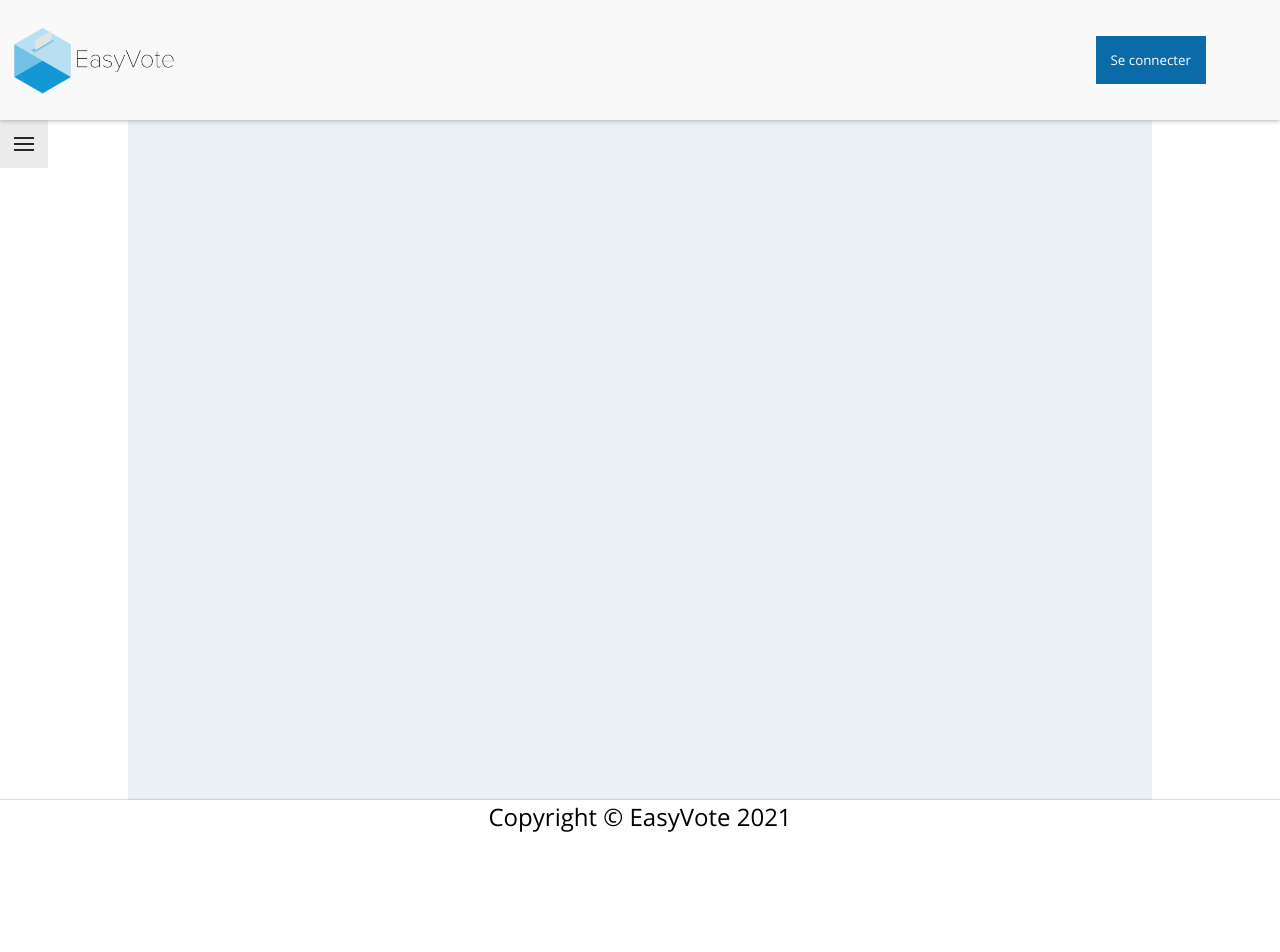
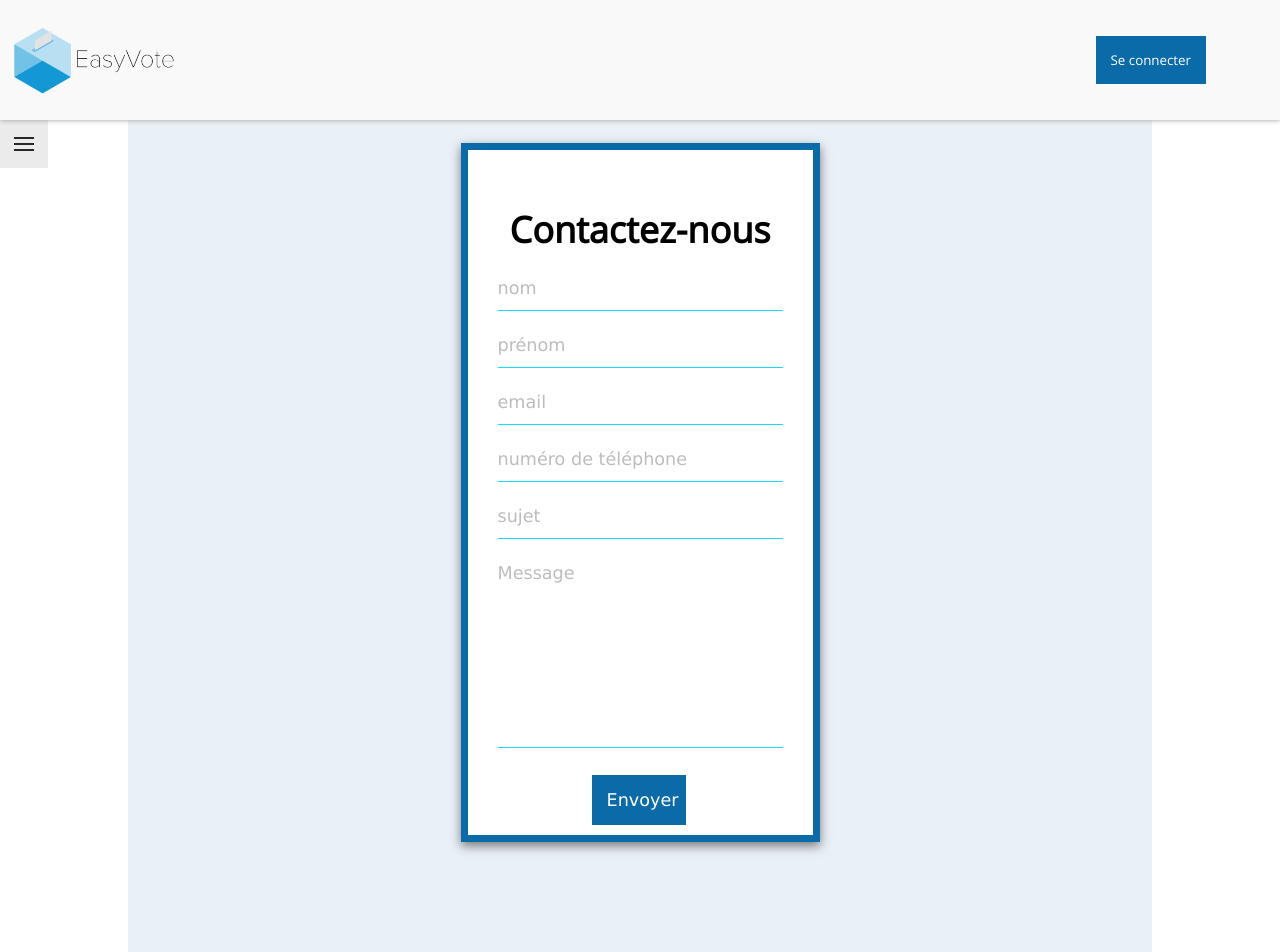
Before and after one commit to emkyu404/EasyVote, a React (Create React App) app in the folder client/: page /contact in a window 1280 px wide. Shown: the top 952 px of the page. Before the commit the page ends 833 px from the top, so only its background shows below. Built offline with nearby package versions, Linux system fonts and the light colour scheme.

Commit message:
"profil et contact"

```diff
--- a/client/package.json
+++ b/client/package.json
@@ -8,6 +8,7 @@
     "@testing-library/react": "^11.1.0",
     "@testing-library/user-event": "^12.1.10",
     "axios": "^0.21.0",
+    "emailjs-com": "^3.1.0",
     "hamburger-react": "^2.4.1",
     "radium": "^0.26.1",
     "react": "^17.0.1",
--- a/client/src/App.js
+++ b/client/src/App.js
@@ -5,16 +5,17 @@ import Header from './components/Header'
 import Home from './components/Home'
 import Elections from './components/Elections'
 import Profil from './components/Profil'
+import Contact from './components/Contact'
 import Login from './components/LoginUser'
 import Footer from './components/Footer'
 import NotConnected from './components/NotConnected'
 import { Sling as Hamburger } from 'hamburger-react'
 import ClickAwayListener from '@material-ui/core/ClickAwayListener'
-import {BrowserRouter as Router, Switch, Route, Link} from "react-router-dom";
-import {useHistory} from "react-router-dom";
+import { BrowserRouter as Router, Switch, Route, Link } from "react-router-dom";
+import { useHistory } from "react-router-dom";
 
 function App() {
-  const [currentUser, setCurrentUser] = useState({idAdmin : "", emailAdmin: "", idCitoyen: "", nomCitoyen: "", prenomCitoyen: "", emailCitoyen: "", idAdresse: "", idElecteur: ""})
+  const [currentUser, setCurrentUser] = useState({ idAdmin: "", emailAdmin: "", idCitoyen: "", nomCitoyen: "", prenomCitoyen: "", emailCitoyen: "", idAdresse: "", idElecteur: "" })
   const [loginError, setLoginError] = useState("");
   const [showMenu, setShowMenu] = useState(false)
   const [render, setRender] = useState(false)
@@ -38,10 +39,10 @@ function App() {
    * Vérifie si l'idCitoyen est vide ou non, en conséquence modifie la state connected à true ou false
    */
   const handleConnected = () => {
-    if(currentUser.idCitoyen === "" && currentUser.idAdmin === ""){
+    if (currentUser.idCitoyen === "" && currentUser.idAdmin === "") {
       console.log("User not connected")
       setConnected(false)
-    } else{
+    } else {
       console.log("User connected : " + currentUser.idCitoyen)
       setConnected(true)
     }
@@ -52,38 +53,38 @@ function App() {
   }
 
   const desactivateMenu = () => {
-    if(showMenu){
+    if (showMenu) {
       document.querySelector('div[class="hamburger-react"').click()
     }
   }
 
   const login = async (email, password) => {
-    const response = await Axios.post("http://localhost:3001/login", {email : email, password : password})
-    if (response.data.message){
+    const response = await Axios.post("http://localhost:3001/login", { email: email, password: password })
+    if (response.data.message) {
       setLoginError(response.data.message);
-    }else{
+    } else {
       setCurrentUser(response.data)
     }
     //window.location.replace("/")
   };
 
 
-  const loginAdmin = (email, password)=>{
-    Axios.post("http://localhost:3001/loginAdmin", {email : email, password : password}).then((response)=>{
-      if (response.data.message){
+  const loginAdmin = (email, password) => {
+    Axios.post("http://localhost:3001/loginAdmin", { email: email, password: password }).then((response) => {
+      if (response.data.message) {
         setLoginError(response.data.message);
-      }else{
+      } else {
         setCurrentUser(response.data);
       }
     });
   };
 
   const disconnect = async () => {
-    await Axios.post("http://localhost:3001/disconnect").then((response)=>{
-      if (response.data.message){
+    await Axios.post("http://localhost:3001/disconnect").then((response) => {
+      if (response.data.message) {
         console.log(response.data.message);
-        setCurrentUser({idAdmin : "", emailAdmin: "", idCitoyen: "", nomCitoyen: "", prenomCitoyen: "", emailCitoyen: "", idAdresse: "", idElecteur: ""});
-      }else{
+        setCurrentUser({ idAdmin: "", emailAdmin: "", idCitoyen: "", nomCitoyen: "", prenomCitoyen: "", emailCitoyen: "", idAdresse: "", idElecteur: "" });
+      } else {
         console.log("Vous n'avez pas réussi à vous deconnecter");
       }
     });
@@ -96,16 +97,17 @@ function App() {
 
       <Router>
         {/* Header */}
-         <Header onDisconnection={disconnect} isConnected={connected}/>
+        <Header onDisconnection={disconnect} isConnected={connected} />
         {/* Tout ce qu'il y a sous la page */}
         <ClickAwayListener onClickAway={desactivateMenu}>
-          <div className={"flex-row "+ (showMenu ? "shown" : "hidden")}>
+          <div className={"flex-row " + (showMenu ? "shown" : "hidden")}>
 
             {/* Si le state showMenu vrai, affiche le menu */}
             <div className="menu-container ">
-                        <Link to="/" style={{ textDecoration : "none" }}><div className="menu-item">Accueil</div></Link>
-                        <Link to="/elections" style={{ textDecoration : "none" }}><div className="menu-item">Elections</div></Link>
-                        <Link to="/profil" style={{ textDecoration : "none" }}><div className="menu-item">Profil</div></Link>
+              <Link to="/" style={{ textDecoration: "none" }}><div className="menu-item">Accueil</div></Link>
+              <Link to="/elections" style={{ textDecoration: "none" }}><div className="menu-item">Elections</div></Link>
+              <Link to="/profil" style={{ textDecoration: "none" }}><div className="menu-item">Profil</div></Link>
+              <Link to="/contact" style={{ textDecoration: "none" }}><div className="menu-item">Contact</div></Link>
             </div>
 
             {/* Toujours visible, change le component afficher en fonction de l'adresse correspondante (par défaut '/' correspond au component Home) */}
@@ -113,7 +115,7 @@ function App() {
               <div className={"hamburger-container " + (showMenu ? "button-close-active" : "button-close-inactive")}>
                 <Hamburger label="Show Menu" size={20} color="#272729" onToggle={() => {
                   toggleMenu()
-                  }}  />
+                }} />
               </div>
             </div>
           </div>
@@ -125,13 +127,16 @@ function App() {
               <Home />
             </Route>
             <Route exact path="/elections">
-                    {connected? <Elections /> : <NotConnected />}
+              {connected ? <Elections /> : <NotConnected />}
             </Route>
             <Route exact path="/profil">
-                    {connected? <Profil /> : <NotConnected />}
+              {connected ? <Profil /> : <NotConnected />}
+            </Route>
+            <Route exact path="/contact">
+              <Contact />
             </Route>
             <Route exact path="/login">
-                    <Login onLogin={login}/>
+              <Login onLogin={login} />
             </Route>
           </Switch>
         </div>
--- /dev/null
+++ b/client/src/components/Contact.js
@@ -0,0 +1,49 @@
+import emailjs from "emailjs-com";
+import React from 'react';
+
+export default function ContactUs() {
+
+    function sendEmail(e) {
+        e.preventDefault();
+
+        emailjs.sendForm('service_btyu4pb', 'template_nd7o35g', e.target, 'user_i6c320cLnwcR81VHCJfhi')
+            .then((result) => {
+                console.log(result.text);
+            }, (error) => {
+                console.log(error.text);
+            });
+        e.target.reset()
+    }
+
+    return (
+
+        <div className='contact-form'>
+            <form onSubmit={sendEmail} className='contact_form'>
+                <h2>Contactez-nous</h2>
+                <div className="form-content">
+                    <div>
+                        <input type="text" placeholder="nom" name="lastName" />
+                    </div>
+                    <div>
+                        <input type="text" placeholder="prénom" name="name" />
+                    </div>
+                    <div>
+                        <input type="email" placeholder="email" name="email" />
+                    </div>
+                    <div>
+                        <input type="text" placeholder="numéro de téléphone" name="phone" />
+                    </div>
+                    <div>
+                        <input type="text" placeholder="sujet" name="subject" />
+                    </div>
+                    <div>
+                        <textarea id="" cols="30" rows="8" placeholder="Message" name="message"></textarea>
+                    </div>
+                    <div>
+                        <input type="submit" className="button" value="Envoyer"></input>
+                    </div>
+                </div>
+            </form>
+        </div>
+    )
+}
--- a/client/src/components/Profil.js
+++ b/client/src/components/Profil.js
@@ -1,11 +1,53 @@
 import React from 'react'
+import { useHistory } from 'react-router-dom'
+import '../css/App.css'
+
+
+const nom = 'dupont'
+const prenom = 'robert'
+const mail = 'robert.dupont@hotmail.fr'
+const adresse = '20 rue des bois'
+const codeP = '75001'
 
 const Profil = () => {
+    const history = useHistory();
+
+    const handleClick = () => {
+        history.push("./Contact");
+    }
     return (
-        <div>
-            <h1> Profil </h1>
+        <div className='profil'>
+            <h1>Profil</h1>
+            <div className='profil-form'>
+                <div className="information">
+                    <h2>Mes informations</h2>
+                </div>
+                <div className="block-align">
+                    <div className='left-block'>
+                        <p>Nom : </p>
+                        <p>Prénom : </p>
+                        <p>Email : </p>
+                        <p>Adresse : </p>
+                        <p>Code postal : </p>
+                    </div>
+                    <div className="right-block">
+                        <p>{nom}</p>
+                        <p>{prenom}</p>
+                        <p>{mail}</p>
+                        <p>{adresse}</p>
+                        <p>{codeP}</p>
+                    </div>
+                </div>
+            </div>
+
+            <h3>Changer mes informations</h3>
+            <button onClick={handleClick} className="buttonProfil">Contactez nous</button>
         </div>
+
+
     )
 }
 
+
+
 export default Profil
--- a/client/src/css/App.css
+++ b/client/src/css/App.css
@@ -255,3 +255,158 @@ body {
   .btn-result {width: 100%;}
   .btn-soon {width: 100%;}
 }
+
+.information {
+  border-bottom: groove;
+  border-color: red;
+  position: relative; margin-top: 10px;
+
+}
+
+.profil-form {
+  background: white;
+  padding: 20px 10px 10px;
+  border-width: 0.40em;
+  font-family: Verdana, Geneva, Tahoma, sans-serif;
+  border: 1px solid;
+  border-color: #0B6BA8;
+  padding: 30px;
+  padding-bottom: 80px;
+  margin-bottom: 30px;
+}
+
+.left-block {
+  margin-right: auto;
+  resize: none;
+  font-style: bold;
+}
+
+  .right-block {
+ margin-left: auto;
+
+}
+
+* {
+  padding: 0;
+  border: none;
+  outline: none;
+}
+
+.contact-form {
+  margin: 10rem auto 0;
+  margin-top: -2px;
+  margin-bottom: 15%;
+  max-width: 50%;
+  max-width: 500px;
+  font-family: Verdana, Geneva, Tahoma, sans-serif;
+  border: 1px solid #0B6BA8;
+  background: white;
+  padding: 30px 30px 10px;
+  box-shadow: 0px 4px 10px rgba(51, 51, 51, 0.637);
+  border-width: 0.30em;
+}
+
+.block-align {
+  display: grid;
+  grid-template-columns: 1fr 1fr 1fr;
+  grid-gap: 10px 2em;
+  margin-top: 40px;
+}
+
+ .block-align :first-child {
+      align-self: center;
+  }
+
+h2 {
+  margin-top: 25px;
+  text-align: center;
+}
+
+.form-content {
+  display: grid;
+}
+
+input,
+textarea {
+  background: none;
+  font-family: Verdana, Geneva, Tahoma, sans-serif;
+  font-size: 1.1rem;
+  border-bottom: 1px solid#18dcff;
+  color: #18dcff;
+}
+
+input::placeholder,
+textarea::placeholder {
+ color: rgb(190, 188, 188);
+}
+
+input,
+.email-content,
+textarea {
+  width: 100%;
+  margin: 0 auto;
+}
+
+input {
+  padding: 24px 0 12px;
+}
+
+.email-content {
+  position: relative;
+}
+.email-content input {
+  width: 100%;
+}
+#not-mail {
+  display: none;
+  position: absolute;
+  top: 4px;
+  color: #ff4d4d;
+  right: 0;
+  transform-origin: 50% 50%;
+}
+
+textarea {
+  resize: none;
+  padding: 24px 0;
+}
+
+.button {
+  margin-left: 33%;
+  margin-top: 20px;
+  width: 33%;
+  background-color: #0B6BA8;
+  padding: 15px;
+  border: none;
+  color: white;
+  cursor: pointer;
+}
+
+.buttonProfil {
+  margin-top: 30px;
+  width: 15%;
+  background-color: #0B6BA8;
+  padding: 15px;
+  border: none;
+  color: white;
+  cursor: pointer;
+
+}
+
+.button:hover {
+  letter-spacing: 1px;
+}
+
+.error::placeholder {
+  color: #ff4d4d;
+}
+
+.form-message {
+  margin-top: 10px;
+  padding: 12px;
+  opacity: 0;
+  transition: 0.2s ease;
+  color: black;
+  border-radius: 4px;
+  box-shadow: 0 0 2px rgba(51, 51, 51, 0.3);
+}
```
Also changed, not shown: 1 other file (tests, documents, lock files or other folders). Lines whose indentation alone changed are shown as unchanged.
